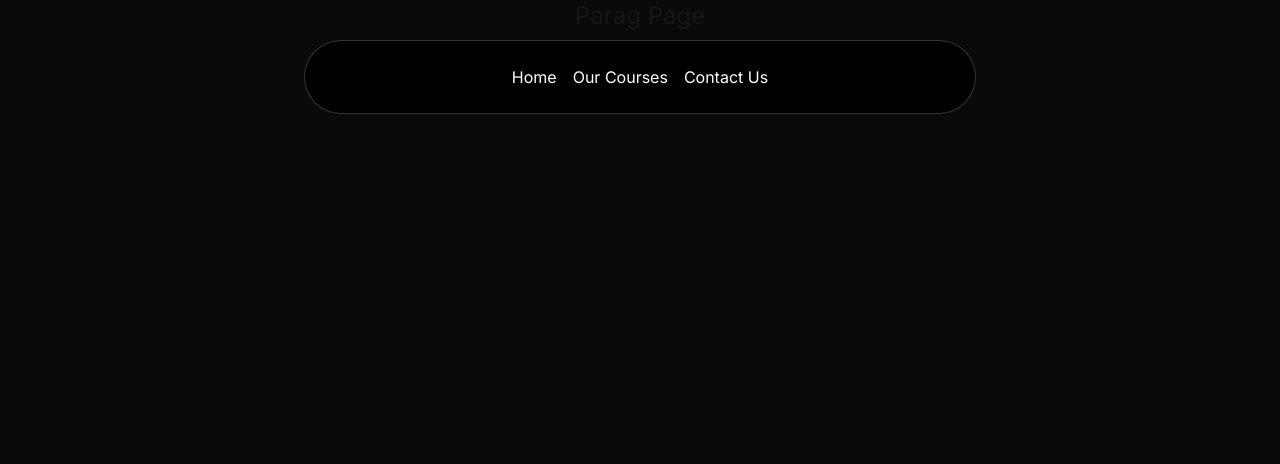
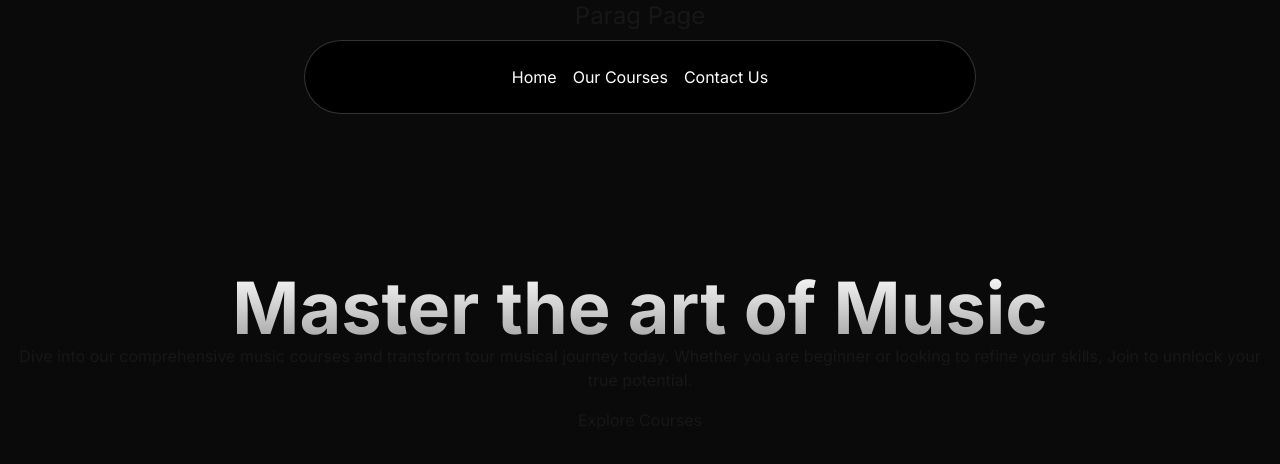
Before and after one commit to Paragk3/rhythmworks, a Next.js app: page / in a window 1280 px wide. Shown: the top 464 px of the page. Built offline with nearby package versions, Linux system fonts and the light colour scheme.

Commit message:
Add Hero section for website middle section

```diff
--- a/package.json
+++ b/package.json
@@ -10,6 +10,7 @@
   },
   "dependencies": {
     "clsx": "^2.1.1",
+    "css": "^3.0.0",
     "framer-motion": "^11.5.6",
     "next": "14.2.13",
     "react": "^18",
--- a/src/app/page.tsx
+++ b/src/app/page.tsx
@@ -1,9 +1,11 @@
+import HeroSection from "@/components/ui/HeroSection";
 import Image from "next/image";
 
 export default function Home() {
   return (
     <main className="min-h-screen bg-black/[0.96] antialiased bg-grid-white/[0.02]">
       <h1 className="text-2xl text-center">Parag Page</h1>
+      <HeroSection/>
     </main>
   )
 
--- /dev/null
+++ b/src/components/ui/HeroSection.tsx
@@ -0,0 +1,31 @@
+import Link from "next/link";
+import React from "react";
+
+function HeroSection(){
+    return(
+        <div
+        className="h-auto md:h-[40rem] w-full rounded-md flex
+        flex-col items-center justify-center relative overflow-hidden
+        mx-auto py-10 md:py-0"
+        >
+            <div className="p-4 relative z-10 w-full text-center">
+                <h1
+                 className="mt-20 md:mt-0 text-4xl md:text-7xl font-bold bg-clip-text
+                 text-transparent bg-gradient-to-b from-neutral-50 to-neutral-400"
+                >Master the art of Music</h1>
+                <p>Dive into our comprehensive music courses and transform
+                    tour musical journey today. Whether you are beginner
+                    or looking to refine your skills, Join to unnlock your
+                    true potential.
+                </p>
+                <div className="mt-4">
+                 <Link href={"/courses"}>
+                     Explore Courses
+                 </Link>
+                </div>
+            </div>
+        </div>
+    )
+}
+
+export default HeroSection;
```
Also changed, not shown: 1 other file (tests, documents, lock files or other folders).
